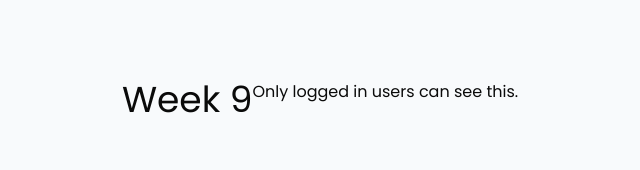
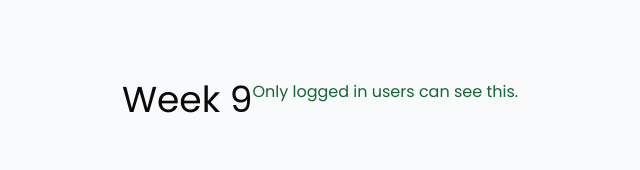
Before and after one commit to AmirZhou/cprg306-assignments, a Next.js app: page /week-9/secure in a window 1280 px wide. Shown: the top 170 px of the page, without its empty margins (320-960 px from the left). Built offline with nearby package versions, Linux system fonts and the light colour scheme; no server answers.

Commit message:
feat: create secured route

```diff
--- a/app/week-9/page.js
+++ b/app/week-9/page.js
@@ -1,12 +1,10 @@
-import { createClient } from '@supabase/supabase-js'
-import { Auth } from '@supabase/auth-ui-react'
+
 
 export default function Page() {
   return (
     <div className="w-full min-h-screen flex items-start pt-20 justify-center bg-slate-50 font-poppins">
       <h1 className="text-4xl">Week 9</h1>
-      <p>Only logged in users can see this.</p>
-
+      <p>not protected page</p>
     </div>
   )
 }
--- a/app/week-9/secure/page.js
+++ /dev/null
@@ -1,8 +0,0 @@
-export default function Page() {
-  return (
-    <div className="w-full min-h-screen flex items-start pt-20 justify-center bg-slate-50 font-poppins">
-      <h1 className="text-4xl">Week 9</h1>
-      <p>Only logged in users can see this.</p>
-    </div>
-  )
-}
--- /dev/null
+++ b/app/week-9/secure/page.tsx
@@ -0,0 +1,18 @@
+import { createClient } from "@/utils/supabase/server";
+import { redirect } from "next/navigation";
+
+export default async function Page() {
+  const supabase = await createClient();
+  const { data: user } = await supabase.auth.getUser();
+
+  if (!user) {
+    return redirect("/sign-in");
+  }
+
+  return (
+    <div className="flex min-h-screen w-full items-start justify-center bg-slate-50 pt-20 font-poppins">
+      <h1 className="text-4xl">Week 9</h1>
+      <p className="text-green-800">Only logged in users can see this.</p>
+    </div>
+  );
+}
--- a/app/week-9/utils/supabaseClient.ts
+++ /dev/null
@@ -1,8 +0,0 @@
-import { createClient } from "@supabase/supabase-js";
-
-const supabaseUrl = "https://ckwhxpplgakfccbrazeo.supabase.co";
-const supabaseKey = process.env.SUPABASE_KEY;
-
-const supabase = createClient(supabaseUrl, supabaseKey);
-
-export default supabase;
--- a/public/output.css
+++ b/public/output.css
@@ -1299,6 +1299,11 @@ input[type="number"]::-webkit-inner-spin-button,
   color: rgb(255 255 255 / var(--tw-text-opacity, 1));
 }
 
+.text-green-800 {
+  --tw-text-opacity: 1;
+  color: rgb(22 101 52 / var(--tw-text-opacity, 1));
+}
+
 .underline {
   text-decoration-line: underline;
 }
```
